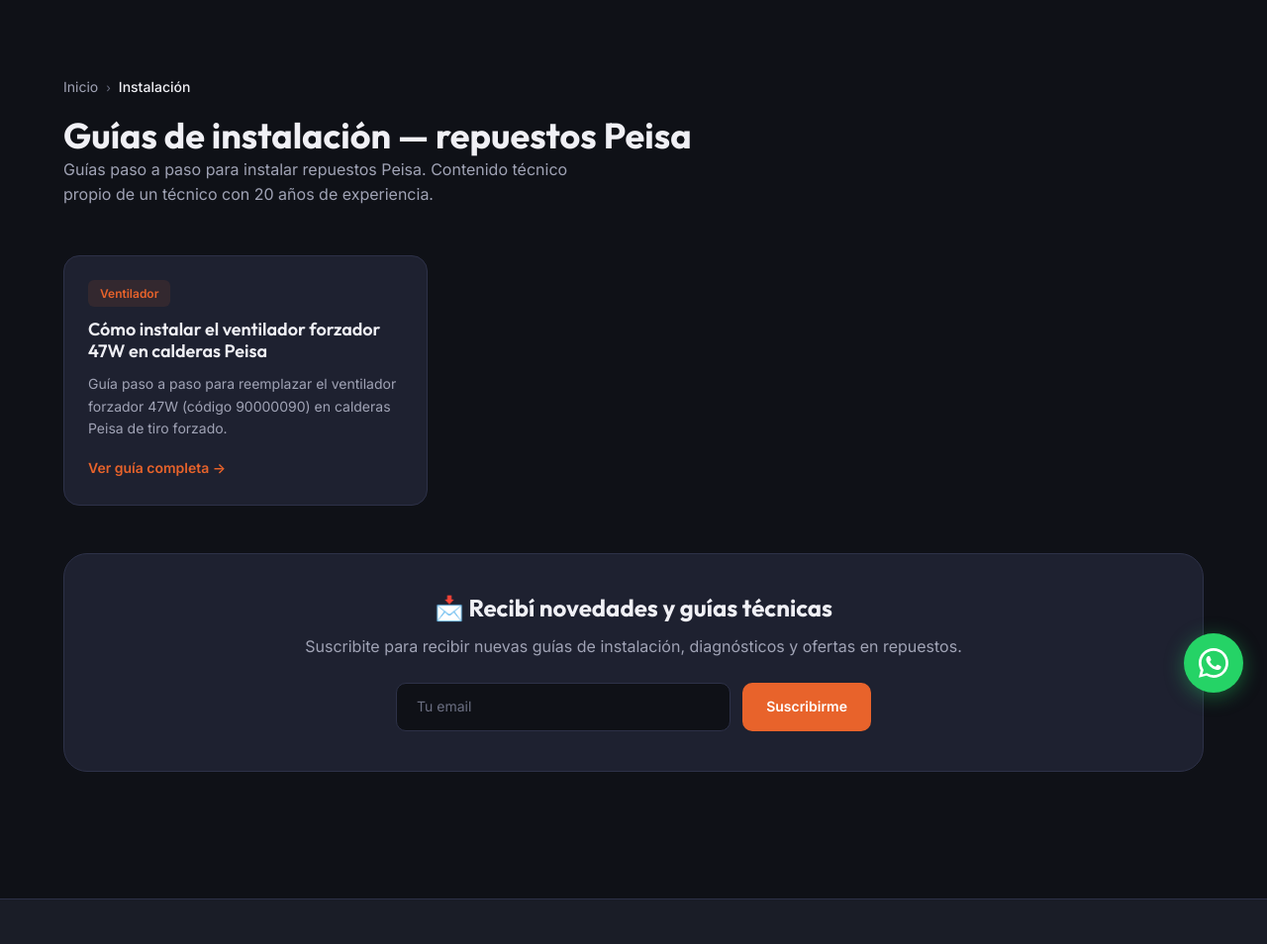
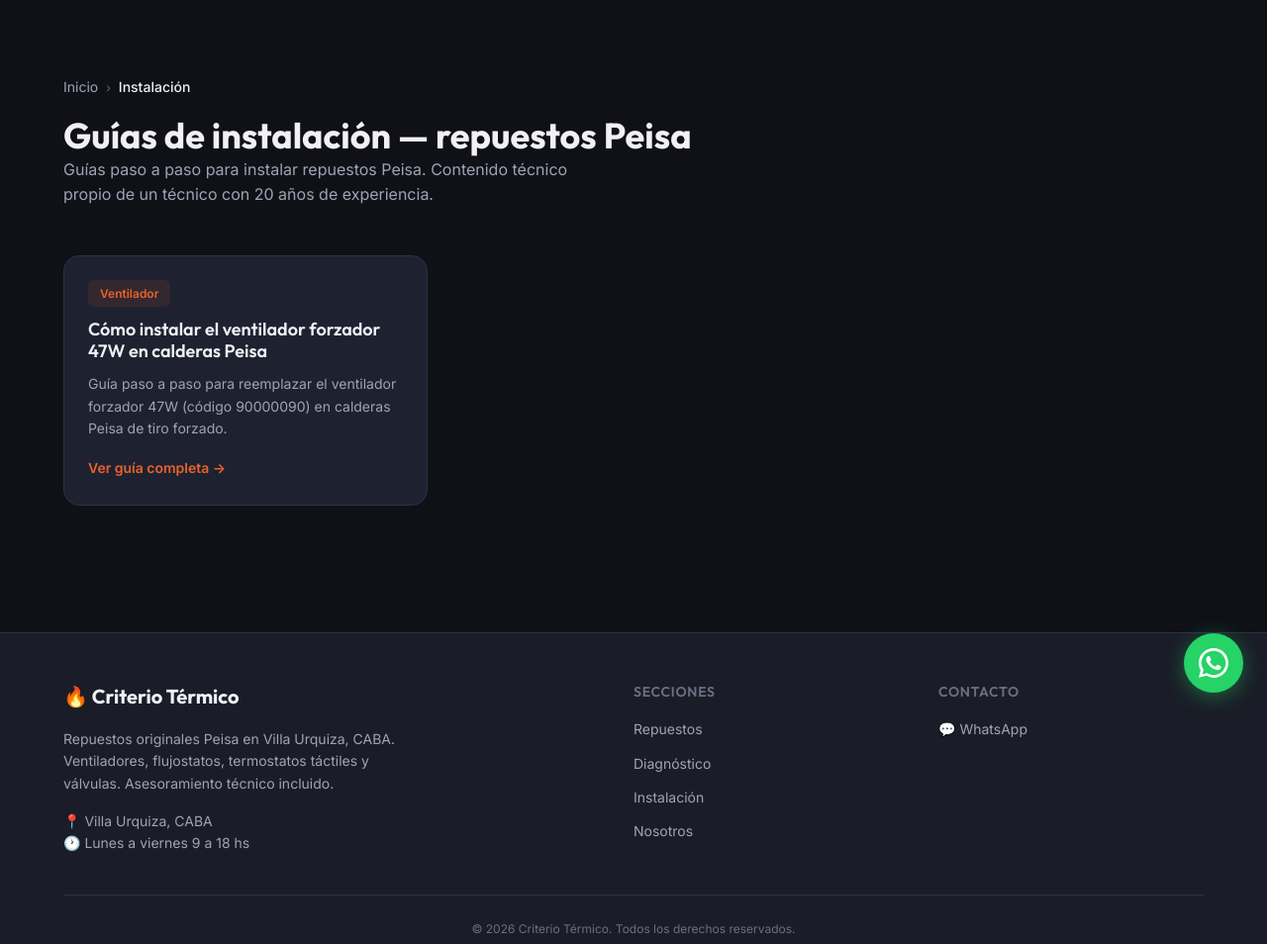
Before and after one commit to Edgardo-Lamas/criteriotermico-web, an Astro site: page /instalacion in a window 1280 px wide. Shown: the part 76-1030 px from the top of the page at 99% size. Built offline with nearby package versions, Linux system fonts and the light colour scheme; Astro itself is replaced by a stand-in of ours.

Commit message:
fix: usar siteConfig para WhatsApp en hero, eliminar newsletter sin backend

```diff
--- a/src/pages/index.astro
+++ b/src/pages/index.astro
@@ -1,10 +1,12 @@
 ---
 import BaseLayout from "../layouts/BaseLayout.astro";
 import SchemaMarkup from "../components/SchemaMarkup.astro";
+import { siteConfig } from "../config/site";
 import { getCollection } from "astro:content";
 
 const repuestos = await getCollection("repuestos");
 const repuestosDestacados = repuestos.slice(0, 4);
+const whatsappUrl = `https://wa.me/${siteConfig.whatsapp}?text=${encodeURIComponent(siteConfig.whatsappMensajeGenerico)}`;
 ---
 
 <BaseLayout
@@ -30,7 +32,7 @@
           Ver catálogo de repuestos
         </a>
         <a
-          href="https://wa.me/5491100000000?text=Hola%2C%20quiero%20consultar%20por%20un%20repuesto%20Peisa."
+          href={whatsappUrl}
           target="_blank"
           rel="noopener noreferrer"
           class="whatsapp-btn"
--- a/src/pages/instalacion/index.astro
+++ b/src/pages/instalacion/index.astro
@@ -41,21 +41,6 @@
         </div>
       )}
 
-      <!-- Newsletter -->
-      <div class="newsletter">
-        <h3>📩 Recibí novedades y guías técnicas</h3>
-        <p>Suscribite para recibir nuevas guías de instalación, diagnósticos y ofertas en repuestos.</p>
-        <form class="newsletter__form" onsubmit="event.preventDefault(); alert('¡Gracias! Te contactaremos pronto.');">
-          <input
-            type="email"
-            class="newsletter__input"
-            placeholder="Tu email"
-            required
-            aria-label="Dirección de email"
-          />
-          <button type="submit" class="btn btn--primary">Suscribirme</button>
-        </form>
-      </div>
     </div>
   </section>
 </BaseLayout>
```
